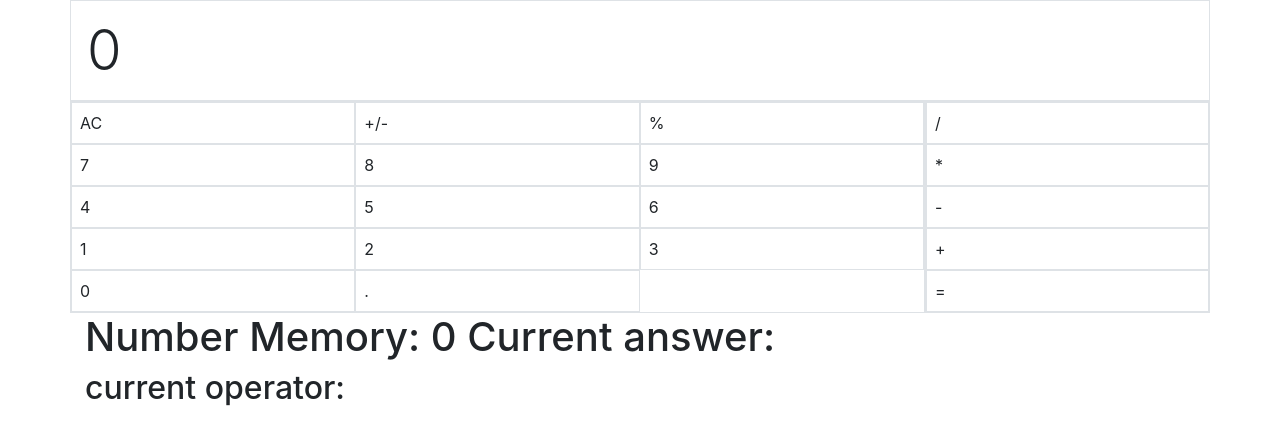
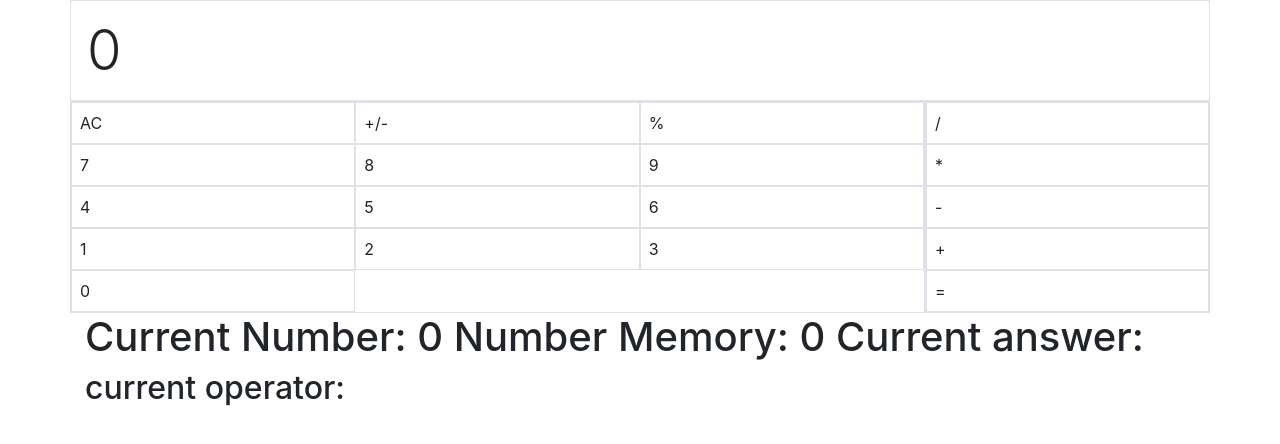
Before and after one commit to racheljay/react-calculator, a React (Create React App) app: page / in a window 1280 px wide. Shown: the top 444 px of the page. Built offline with nearby package versions, Linux system fonts and the light colour scheme.

Commit message:
negative and percent btn functions

```diff
--- a/src/App.jsx
+++ b/src/App.jsx
@@ -4,7 +4,7 @@ import React, { useEffect, useState } from 'react';
 function App() {
 
   const topRow = ['AC', '+/-', '%'];
-  const numbers = [7, 8, 9, 4, 5, 6, 1, 2, 3, 0, '.'];
+  const numbers = [7, 8, 9, 4, 5, 6, 1, 2, 3, 0];
   const operators = ['/', '*', '-', '+', "="];
 
   const [currentDisplay, setCurrentDisplay] = useState("0");
@@ -40,8 +40,6 @@ function App() {
 
       console.log('current display type', typeof currentDisplay)
       console.log(screenRefresh)
-
-      // doMath(operator)
 
     }
 
@@ -84,7 +82,7 @@ function App() {
 
     if(btn === '=') {
       doMath(operator)
-      setCurrentDisplay(previousNumber)
+      // setCurrentDisplay(previousNumber)
       setOperator('')
       setPreviousNumber("0")
       setMemUpdated(false)
@@ -103,51 +101,6 @@ function App() {
     //   setMemUpdated(false)
     // }
 
-
-    // const sum = () => {
-    //   if (memUpdated) {
-
-    //     return parseInt(previousNumber) + parseInt(currentDisplay)
-    //   }
-    // }
-
-    // const diff = () => {
-    //   if (memUpdated) {
-
-    //     return parseInt(previousNumber) - parseInt(currentDisplay)
-    //   }
-    // }
-
-    // const diff = () => {
-    //   if(previousNumber !== "0") {
-    //    return parseInt(previousNumber) - parseInt(currentDisplay)
-    //   } else return sum()
-    // }
-
-    // let diff = if(previousNumber !== "0") {parseInt(previousNumber) - parseInt(currentDisplay)}
-
-    // console.log('sum', sum, 'diff', diff)
-    // console.log(memory, previousNumber, currentDisplay, current)
-
-    // if(btn === operators[2]) {
-    //   setPreviousNumber(diff.toString())
-    // }
-
-    // //subtraction
-    // if (btn === operators[2]) {
-    //   console.log('diff', diff())
-    // }
-
-    // //addition
-    // if (btn === operators[3] && memUpdated) {
-    //   console.log('sum', sum());
-    //   setPreviousNumber(sum().toString());
-    // }
-
-
-
-
-
   }
 
   const topRowAction = (btn) => {
@@ -165,11 +118,16 @@ function App() {
     }
 
     //make negative or positive
-    // if (btn === topRow[1]) {
-    //   if (currentDisplay !== 0) {
-    //     setCurrentDisplay(currentDisplay * -1)
-    //   }
-    // }
+    if (btn === topRow[1]) {
+      if (currentDisplay !== 0) {
+        setCurrentDisplay(currentDisplay * -1)
+      }
+    }
+
+    //percent button
+    if(btn === topRow[2]) {
+      setCurrentDisplay(currentDisplay * 0.01)
+    }
 
   }
   return (
@@ -206,7 +164,7 @@ function App() {
         </div>
       </div>
 
-      <h1>Number Memory: {previousNumber} Current answer: {answer}</h1>
+      <h1>Current Number: {currentDisplay} Number Memory: {previousNumber} Current answer: {answer}</h1>
       <h2>current operator: {operator}</h2>
 
     </div>
--- a/src/index.css
+++ b/src/index.css
@@ -6,8 +6,3 @@ body {
   -webkit-font-smoothing: antialiased;
   -moz-osx-font-smoothing: grayscale;
 }
-
-code {
-  font-family: source-code-pro, Menlo, Monaco, Consolas, 'Courier New',
-    monospace;
-}
```
Also changed, not shown: 1 other file (tests, documents, lock files or other folders).
